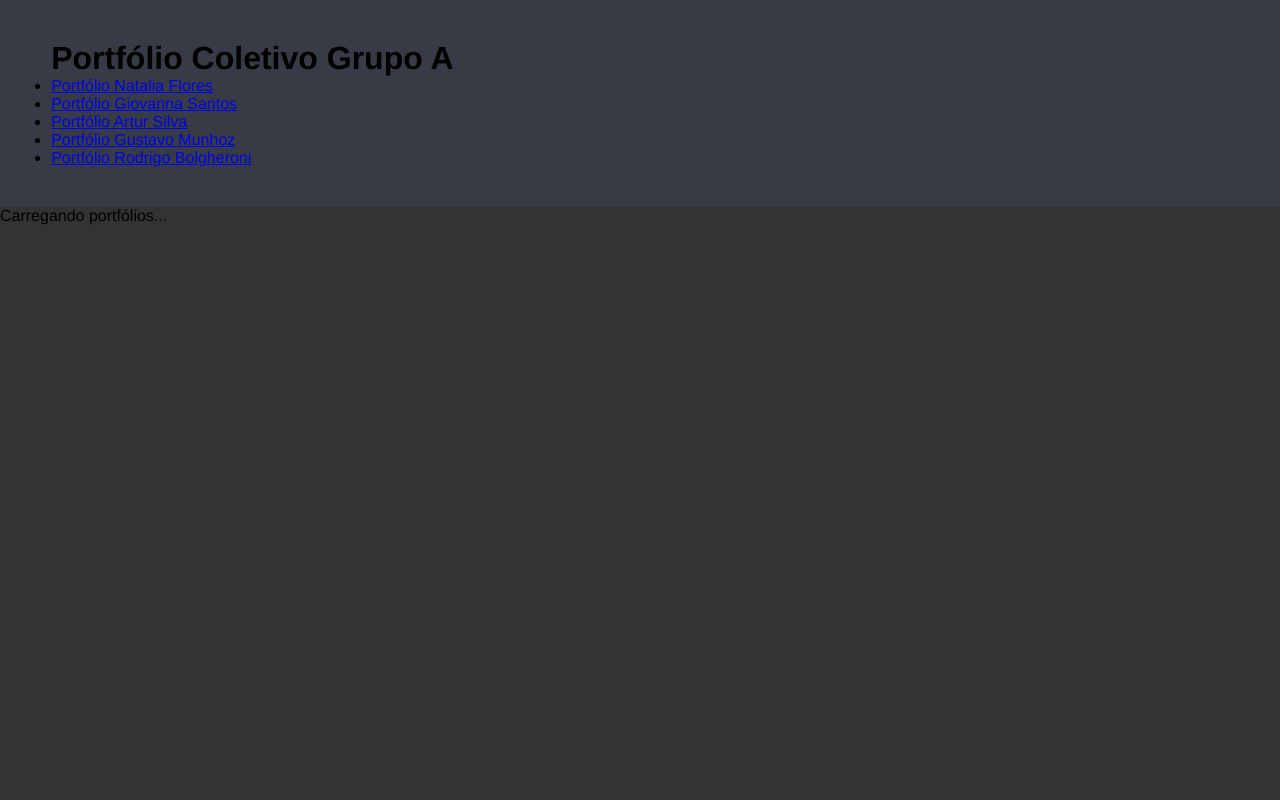
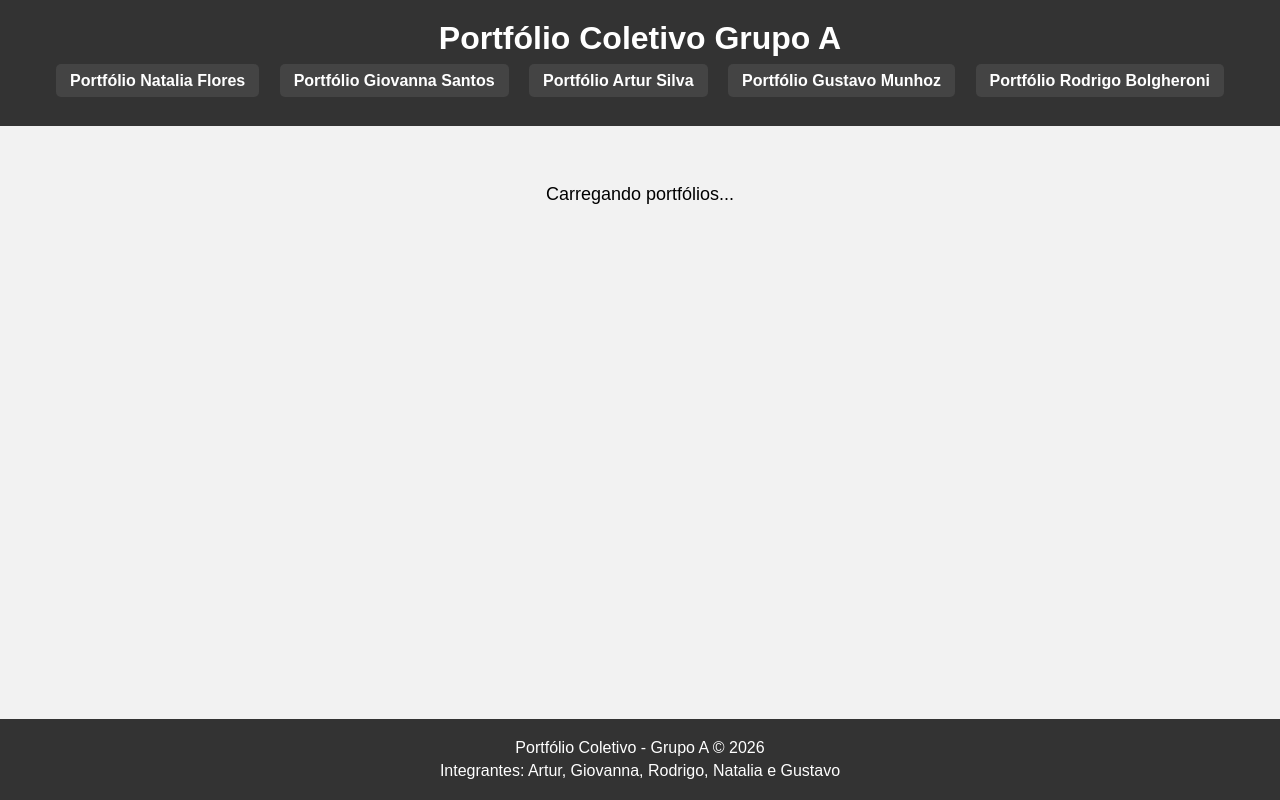
Before and after one commit to aoas2009/Portf-lio_rangg, a plain HTML site: page index.html in a window 1280 px wide. Drawn offline with Linux system fonts and the light colour scheme; files that its build step writes are made by us from their sources.

Commit message:
Adiciona footer e css

```diff
--- /dev/null
+++ b/css/style.css
@@ -0,0 +1,61 @@
+body {
+    margin: 0;
+    font-family: Arial, Helvetica, sans-serif;
+    background-color: #f2f2f2;
+    min-height: 100vh;
+    display: flex;
+    flex-direction: column;
+}
+
+header {
+    background-color: #333;
+    color: white;
+    text-align: center;
+    padding: 20px;
+}
+
+h1 {
+    margin: 0;
+}
+
+#menu {
+    list-style: none;
+    padding: 0;
+    margin-top: 15px;
+}
+
+#menu li {
+    display: inline-block;
+    margin: 0 8px;
+}
+
+#menu li a {
+    text-decoration: none;
+    color: white;
+    background-color: #444;
+    padding: 8px 14px;
+    border-radius: 5px;
+    font-weight: bold;
+}
+
+#menu li a:hover {
+    background-color: #666;
+}
+
+main {
+    padding: 40px;
+    text-align: center;
+    font-size: 18px;
+    flex: 1;
+}
+
+footer {
+    background-color: #333;
+    color: white;
+    text-align: center;
+    padding: 15px;
+}
+
+footer p {
+    margin: 5px 0;
+}
--- a/index.html
+++ b/index.html
@@ -22,6 +22,9 @@
     <main>
         <p>Carregando portfólios...</p>
     </main>
+    <footer>
+  <p>Portfólio Coletivo - Grupo A &copy; 2026</p>
+  <p>Integrantes: Artur, Giovanna, Rodrigo, Natalia e Gustavo</p>
+ </footer>
 </body>
-
 </html>
```
